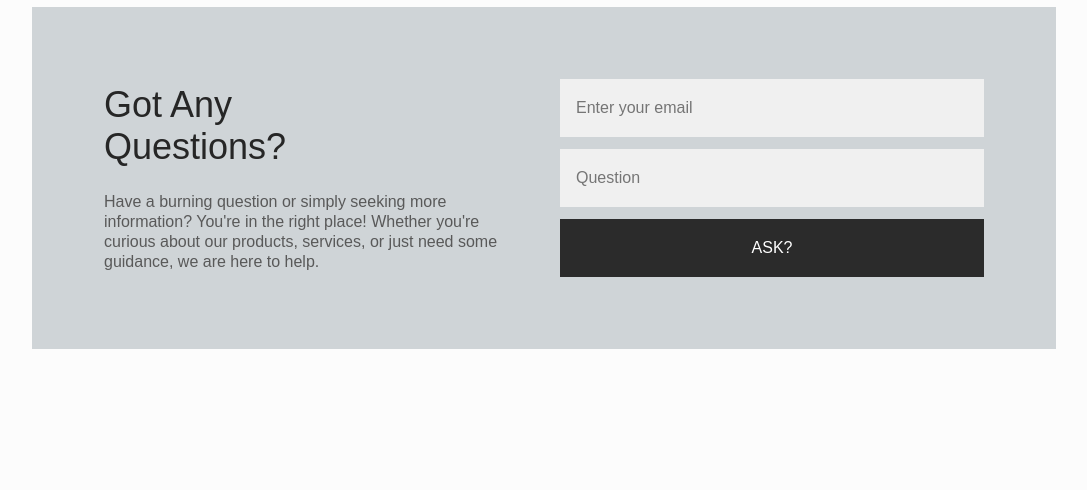
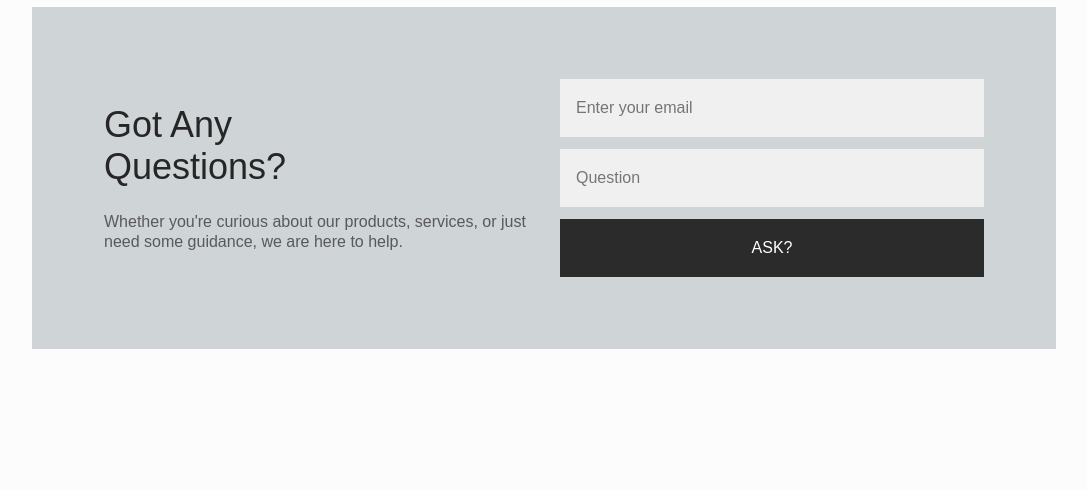
Before and after one commit to kuchbhi-kunal/trouve, a plain HTML site: page index.html in a window 1280 px wide. Shown: the part 2682-3172 px from the top of the page, without its empty margins (96-1183 px from the left). Drawn offline with nearby package versions, Linux system fonts and the light colour scheme; a web font is replaced by a local one.

Commit message:
Update index.html

```diff
--- a/index.html
+++ b/index.html
@@ -384,7 +384,7 @@
                     <div>
                         <h2 class="newsletter__title">Got Any<br> Questions?</h2>
                         <p class="newsletter__description" style="line-height:20px;">
-                        Have a burning question or simply seeking more information? You're in the right place!
+                        <!-- Have a burning question or simply seeking more information? You're in the right place!  -->
                         Whether you're curious about our products, services, or just need some guidance, we are here to help.
                         </p>
                     </div>
```
